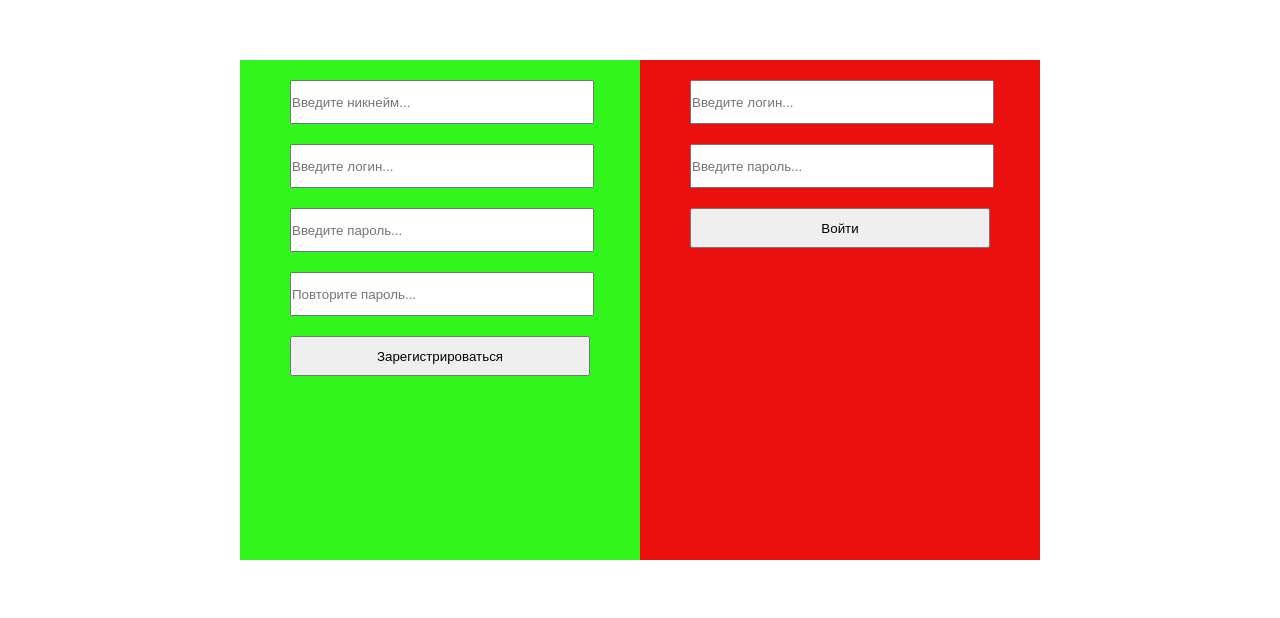
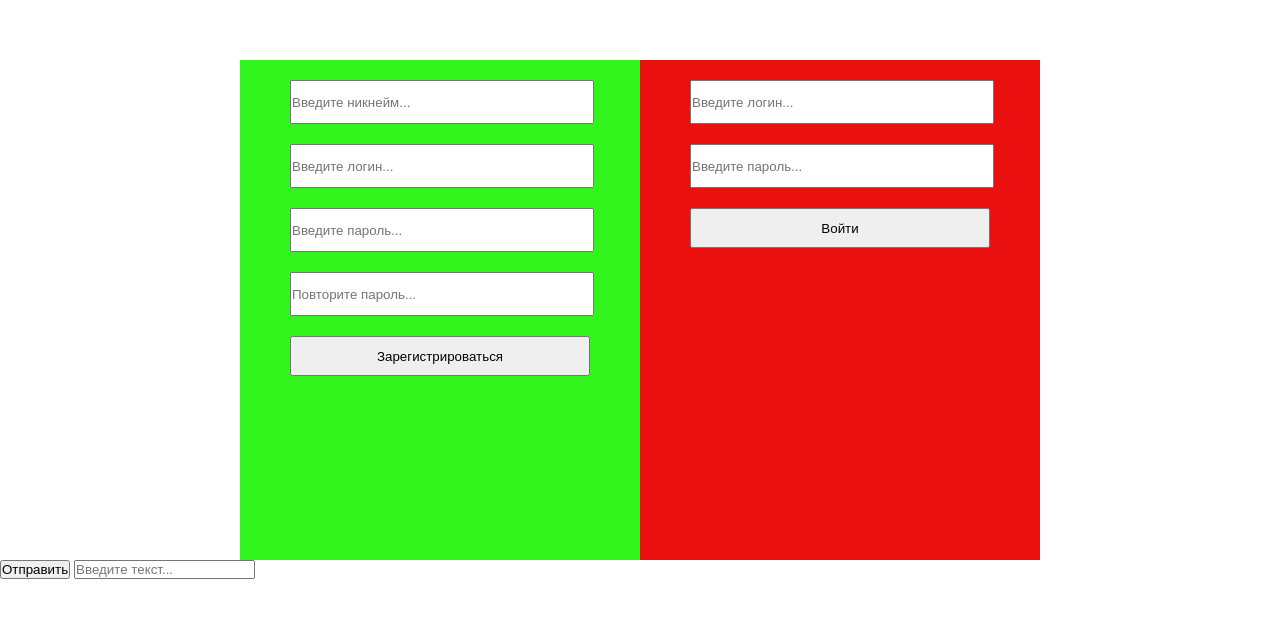
Before and after one commit to z105z/beaversInTown, a website: page index.html in a window 1280 px wide. Shown: the part 140-758 px from the top of the page. Drawn offline with nearby package versions, Linux system fonts and the light colour scheme; no server answers.

Commit message:
Update index.html

```diff
--- a/index.html
+++ b/index.html
@@ -52,4 +52,10 @@
 
 </div>
 
+	<div id="chatPanel">
+		<div id="textPanel"></div>
+		<input type="button" id="chatButton" value="Отправить">
+		<input type="text" id="chatField" placeholder="Введите текст...">
+	</div>
+
 </html>
```
